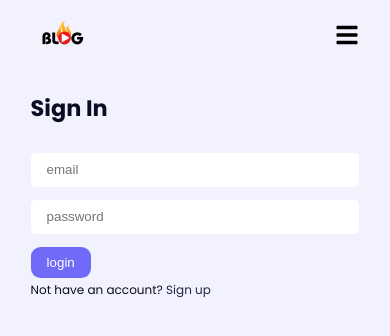
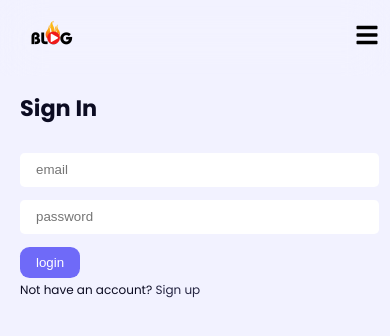
Before and after one commit to jayantpatil01/bb-frontend, a React app: page /Login in a window 390 px wide. Built offline with nearby package versions, Linux system fonts and the light colour scheme; what javascript-time-ago would draw is missing.

Commit message:
Update index.css

```diff
--- a/src/index.css
+++ b/src/index.css
@@ -466,9 +466,9 @@ author-info p{
     h3{
         font-size: 1.3rem;
     }
-    .container{
-        width: var(--container-width-md);
-         padding: 0 15px;
+     .container {
+        width: calc(var(--container-width-md) + 40px); /* Adjusted width to account for padding */
+        padding: 0 20px; /* Add padding to the container */
     }
     /* Navbar */
 
```
